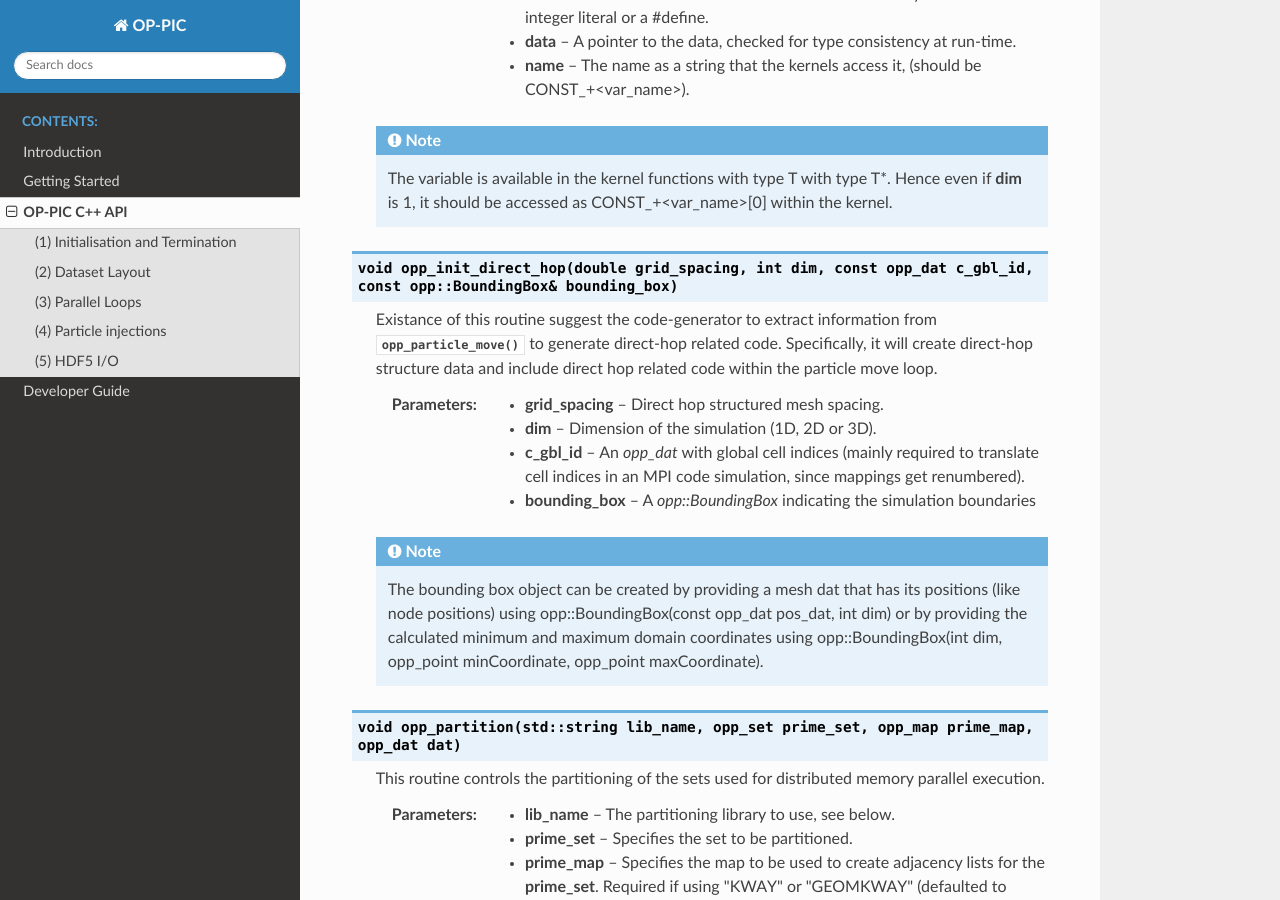
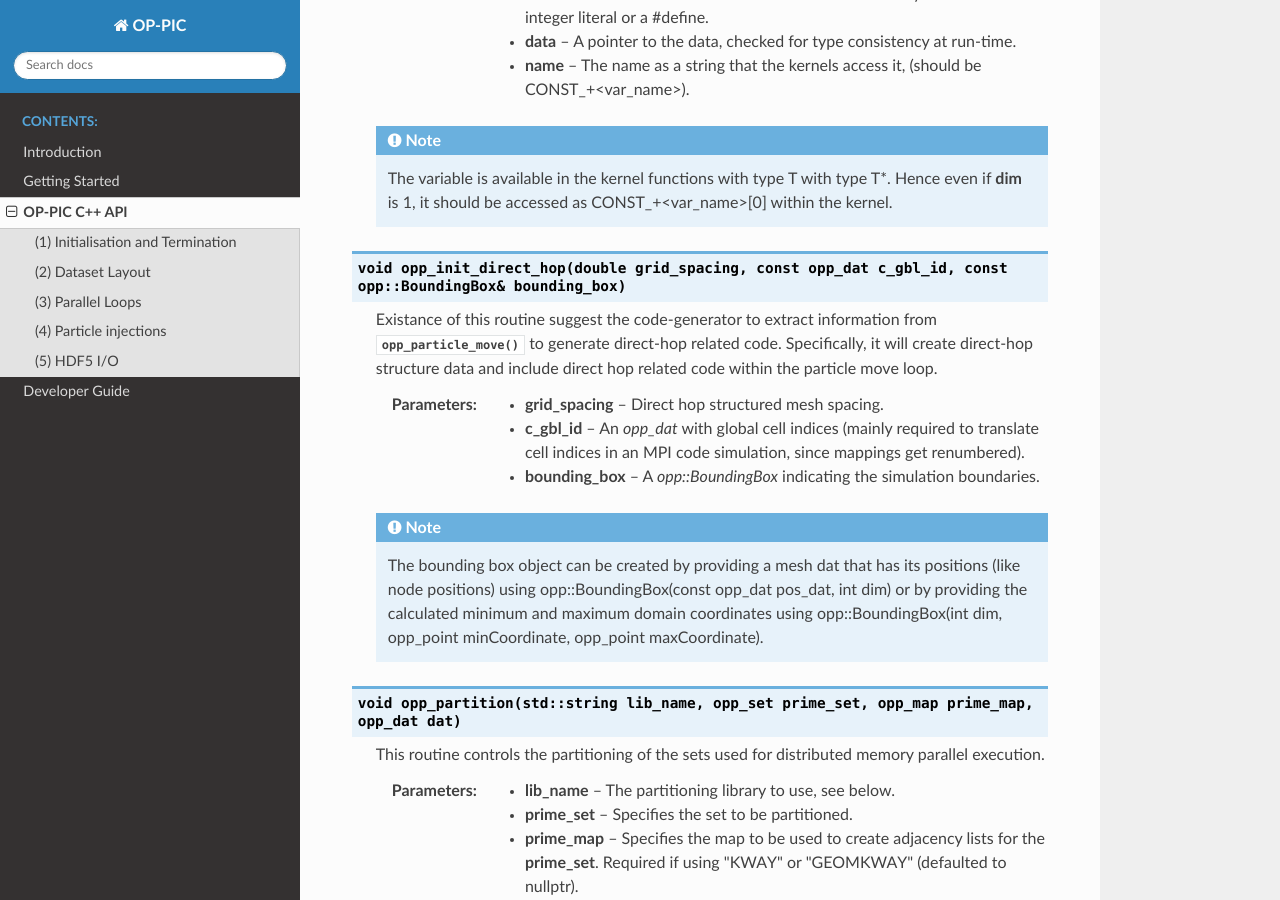
Before and after one commit to ZamanLantra/git_docs_test, a Sphinx documentation site: the page built from doc/api.rst, in a window 1280 px wide and 900 px high, scrolled down 1967 px. Built offline with Sphinx 7.4.7 and the Read the Docs theme 3.1.0, drawn with Linux system fonts in a browser that asks for light colours; pages that are not in the unit, such as notebooks, are missing from menus; part of the change alters nothing that is shown; some of the changed text lies outside the part shown.

```diff
--- a/doc/api.rst
+++ b/doc/api.rst
@@ -26,7 +26,7 @@ OP-PIC C++ API
 
    :param size: Number of set elements.
    :param name: A name to be used for output diagnostics.
-   :returns: A set ID.
+   :returns: A set pointer.
 
 .. c:function:: opp_set opp_decl_particle_set(char const *name, opp_set cells_set)
 
@@ -34,7 +34,7 @@ OP-PIC C++ API
 
    :param name: A name to be used for output diagnostics.
    :param size: The underlying mesh set related.
-   :returns: A set ID.
+   :returns: A set pointer.
 
 .. c:function:: opp_set opp_decl_particle_set(int size, char const *name, opp_set cells_set)
 
@@ -43,7 +43,7 @@ OP-PIC C++ API
    :param size: Number of particles in the set.
    :param name: A name to be used for output diagnostics.
    :param size: The underlying mesh set related.
-   :returns: A set ID.
+   :returns: A set pointer.
 
 .. c:function:: opp_map opp_decl_map(opp_set from, opp_set to, int dim, int *imap, char const *name)
 
@@ -82,14 +82,13 @@ OP-PIC C++ API
    .. note::
       The variable is available in the kernel functions with type :c:expr:`T` with type :c:expr:`T*`. Hence even if **dim** is :c:expr:`1`, it should be accessed as :c:expr:`CONST_+<var_name>[0]` within the kernel.
 
-.. c:function:: void opp_init_direct_hop(double grid_spacing, int dim, const opp_dat c_gbl_id, const opp::BoundingBox& bounding_box)
+.. c:function:: void opp_init_direct_hop(double grid_spacing, const opp_dat c_gbl_id, const opp::BoundingBox& bounding_box)
 
    Existance of this routine suggest the code-generator to extract information from :c:func:`opp_particle_move()` to generate direct-hop related code. Specifically, it will create direct-hop structure data and include direct hop related code within the particle move loop.
 
    :param grid_spacing: Direct hop structured mesh spacing.
-   :param dim: Dimension of the simulation (1D, 2D or 3D).
    :param c_gbl_id: An `opp_dat` with global cell indices (mainly required to translate cell indices in an MPI code simulation, since mappings get renumbered).
-   :param bounding_box: A `opp::BoundingBox` indicating the simulation boundaries
+   :param bounding_box: A `opp::BoundingBox` indicating the simulation boundaries.
 
    .. note::
       The bounding box object can be created by providing a mesh dat that has its positions (like node positions) using :c:expr:`opp::BoundingBox(const opp_dat pos_dat, int dim)` or by providing the calculated minimum and maximum domain coordinates using :c:expr:`opp::BoundingBox(int dim, opp_point minCoordinate, opp_point maxCoordinate)`.
@@ -111,6 +110,19 @@ OP-PIC C++ API
 
    .. note::
       In addition to partitining the primary set, :c:func:`opp_partition` will partition the other mesh sets using `opp_maps` available. Then Halos and halo communication buffers will be created. Additionally, halo related particle communication data will get initialized.
+
+.. c:funtion void opp_particle_sort(opp_set set)
+
+   This routine sorts the particle set according to the p2c_map of that particle set.
+
+   :param set: particle set.
+
+.. c:function void opp_reset_dat(opp_dat dat, T* val)
+
+   This routine resets the dat with the values provided in the val C-style array pointer. This function is implemented as a templated function.
+
+   :param dat: dat to reset.
+   :param val: values to set per element.
 
 (2) Dataset Layout
 ^^^^^^^^^^^^^^^^^^
```
